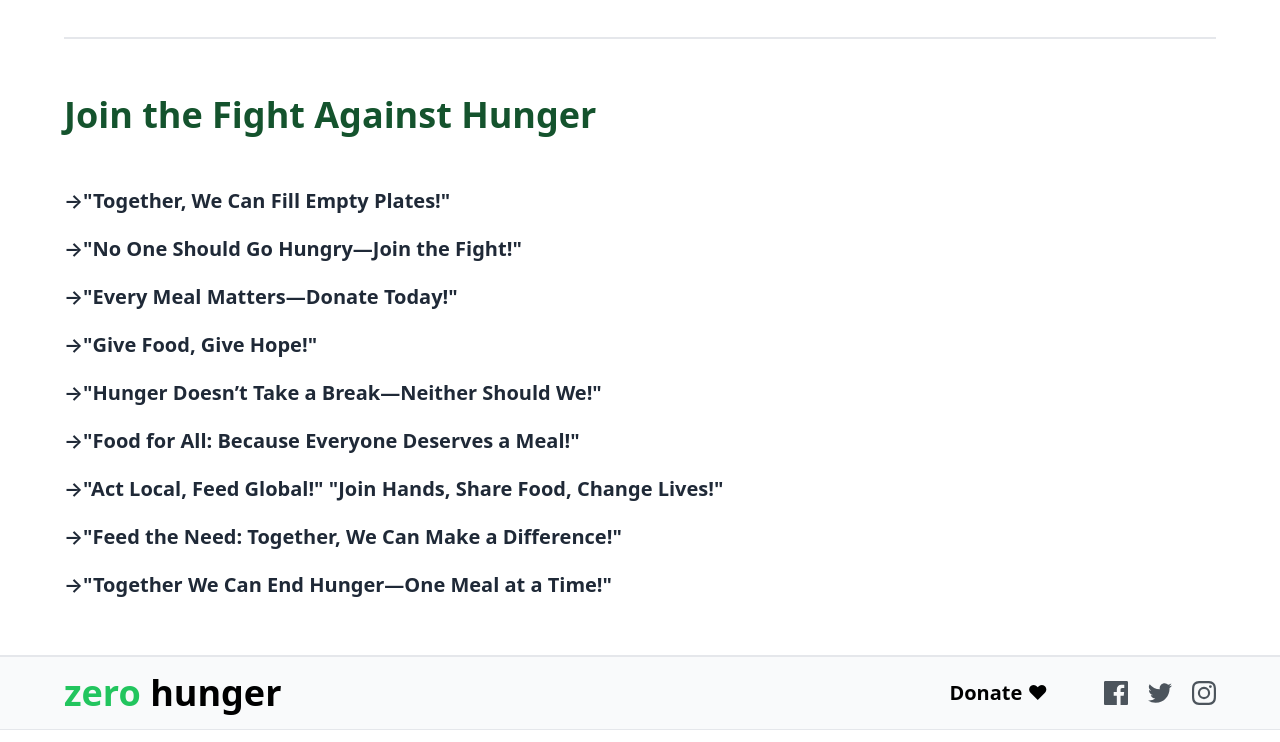
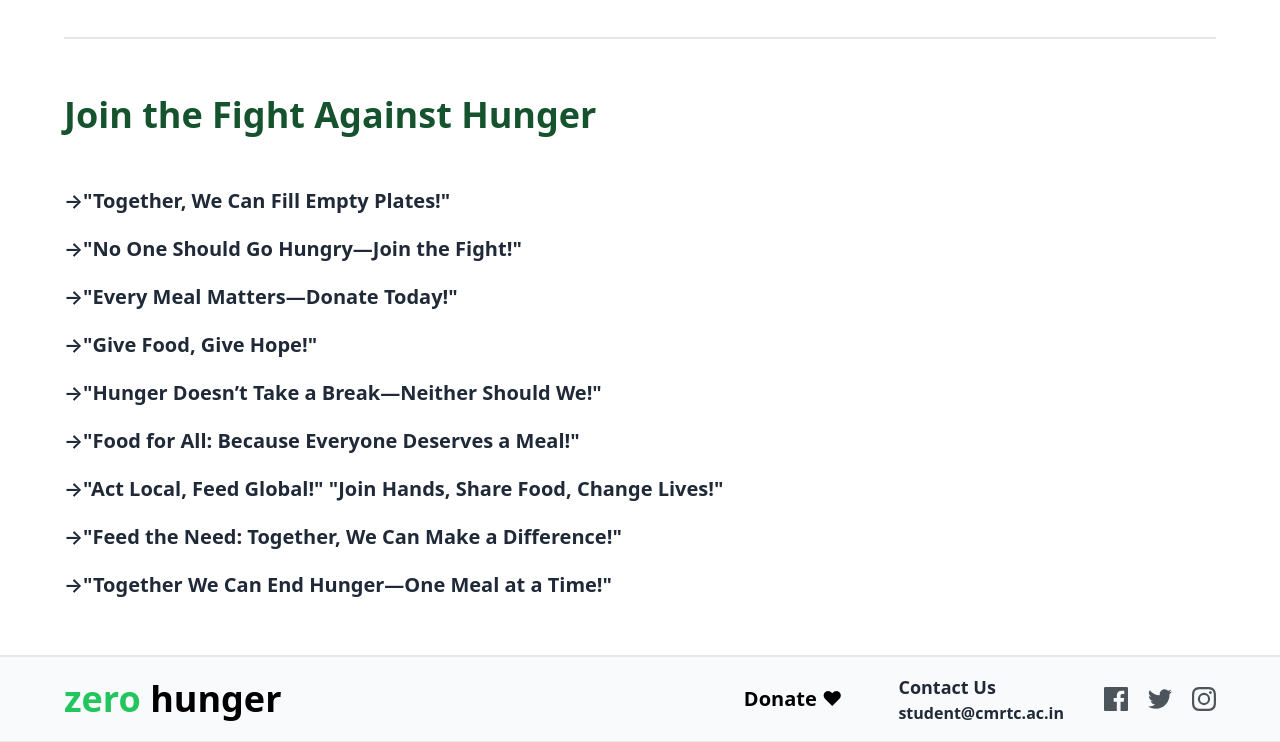
Before and after one commit to Abdulaf/Zero-hunger, a website: page index.html in a window 1280 px wide. Shown: the part 2314-3056 px from the top of the page. Drawn offline with Linux system fonts and the light colour scheme.

Commit message:
Added contact

```diff
--- a/index.html
+++ b/index.html
@@ -199,11 +199,19 @@
             <span class="text-green-500">zero</span> hunger
           </a>
         </div>
-        <div class="flex items-center gap-14">
-          <a
-            class="text-xl cursor-pointer hover:text-green-600 font-bold donate-link"
-            >Donate ❤</a
-          >
+        <div class="flex justify-between">
+          <div class="flex items-center gap-14 mr-10">
+            <a
+              class="text-xl cursor-pointer hover:text-green-600 font-bold donate-link"
+              >Donate ❤</a
+            >
+            <div class="flex flex-col">
+              <h1 class="text-gray-800 font-semibold text-lg">Contact Us</h1>
+              <a href="student@cmrtc.ac.in" class="text-gray-800 font-semibold"
+                >student@cmrtc.ac.in</a
+              >
+            </div>
+          </div>
           <div class="flex gap-5 items-center">
             <a href="#">
               <img
```
Also changed, not shown: css/style.css.
